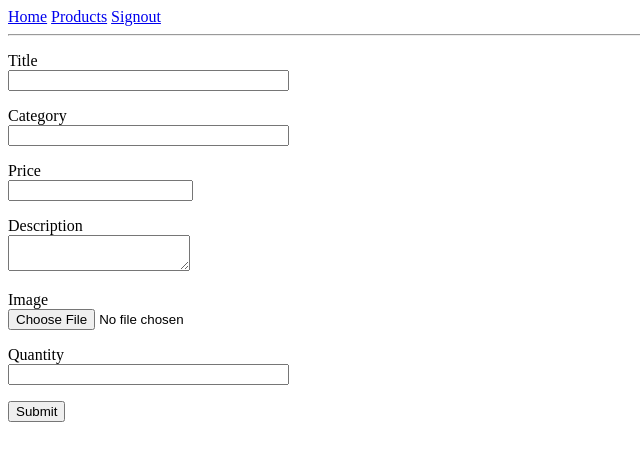
After one commit to hari5347/Online-Store-Management-System, a Flask app: page /products/add in a window 1280 px wide. The commit adds this page. Shown: the top 461 px of the page, without its empty margins (0-640 px from the left). Run offline with Flask 2, Linux system fonts and the light colour scheme; the visitor is signed in with stand-in values (Sample User, id 1); some libraries are stand-ins or nearby versions.

Commit message:
Added products

```diff
--- a/app/forms.py
+++ b/app/forms.py
@@ -1,6 +1,7 @@
 from flask_wtf import FlaskForm
-from wtforms import StringField, PasswordField, BooleanField, SubmitField,TextAreaField
+from wtforms import StringField, PasswordField, BooleanField, SubmitField,TextAreaField,DecimalField
 from wtforms.validators import ValidationError,DataRequired,Email,EqualTo,Length
+from flask_wtf.file import FileField,FileRequired,FileAllowed
 from app.models import User
 
 
@@ -14,10 +15,8 @@ class RegistrationForm(FlaskForm):
     name = StringField('Name',validators=[DataRequired()])
     email = StringField('EmailId',validators=[DataRequired()])
     username = StringField('Username',validators=[DataRequired()])
-    country = StringField('country')
     password = PasswordField('Password',validators=[DataRequired()])
     repassword = PasswordField('Retype Password',validators=[DataRequired(),EqualTo('password')])
-    address = StringField('Address')
     submit = SubmitField('Register')
     def validate_username(self, username):
         user = User.query.filter_by(username=username.data).first()
@@ -28,3 +27,12 @@ class RegistrationForm(FlaskForm):
         user = User.query.filter_by(email=email.data).first()
         if user is not None:
             raise ValidationError('Email address already in use.')
+
+class AddProductForm(FlaskForm):
+    name = StringField('Title',validators=[DataRequired()])
+    category = StringField('Category',validators=[DataRequired()])
+    price = DecimalField('Price',validators=[DataRequired()])
+    description = TextAreaField('Description',validators=[DataRequired(),Length(min=1,max=140)])
+    image = FileField('Image',validators=[FileRequired(),FileAllowed(['jpg','jpeg','png'],'Images only!')])
+    quantity = StringField('Quantity',validators=[DataRequired()])
+    submit = SubmitField('Submit')
--- a/app/models.py
+++ b/app/models.py
@@ -1,6 +1,7 @@
 from app import db,login
 from werkzeug.security import generate_password_hash,check_password_hash
 from flask_login import UserMixin
+from datetime import datetime
 
 class User(db.Model,UserMixin):
     id = db.Column(db.Integer,primary_key=True)
@@ -8,13 +9,22 @@ class User(db.Model,UserMixin):
     name = db.Column(db.String(32))
     email = db.Column(db.String(32),index=True,unique=True)
     password = db.Column(db.String(128))
-    country = db.Column(db.String(16))
-    address = db.Column(db.String(128))
     def set_password(self,password):
         self.password = generate_password_hash(password)
     def check_password(self,password):
         return check_password_hash(self.password,password)
 
+class Product(db.Model):
+    id = db.Column(db.Integer,primary_key=True)
+    name = db.Column(db.String(32))
+    category = db.Column(db.String(32),index=True)
+    price = db.Column(db.Float)
+    description = db.Column(db.String(128))
+    timestamp = db.Column(db.DateTime, index=True, default=datetime.utcnow)
+    image = db.Column(db.String(128))
+    quantity = db.Column(db.Integer)
+
+
 @login.user_loader
 def load_user(id):
     return User.query.get(int(id))
--- a/app/routes.py
+++ b/app/routes.py
@@ -1,8 +1,10 @@
 from app import app,db
-from flask import render_template,url_for,redirect,flash
-from app.forms import LoginForm,RegistrationForm
-from app.models import User
-from flask_login import current_user, login_user,logout_user
+from flask import render_template,url_for,redirect,flash,request
+from app.forms import LoginForm,RegistrationForm,AddProductForm
+from app.models import User,Product
+from flask_login import current_user,login_user,logout_user
+from werkzeug.utils import secure_filename
+import os
 
 @app.route('/')
 @app.route('/index')
@@ -11,7 +13,7 @@ def index():
 
 @app.route('/products')
 def products():
-    products = [{'id':1,'category':'electronics','name':'redmi5A','company':'Xiaomi'}]
+    products = Product.query.all()
     return render_template("products.html",products=products,title='Products')
 
 @app.route('/login',methods=['POST','GET'])
@@ -46,3 +48,20 @@ def register():
         flash('Congratulations, You have registered')
         return redirect(url_for('login'))
     return render_template('register.html',form=form,title='Sign Up')
+
+@app.route('/products/add',methods=['POST','GET'])
+def add_products():
+    if current_user.is_anonymous:
+        return redirect(url_for('login'))
+    form = AddProductForm()
+    if form.validate_on_submit():
+        f = form.image.data
+        filename = secure_filename(f.filename)
+        product = Product(name=form.name.data,category=form.category.data,price=form.price.data,description=form.description.data,image=filename,quantity=form.quantity.data)
+        basedir = os.path.abspath(os.path.dirname(__file__))
+        f.save(os.path.join(basedir,'static',filename))
+        db.session.add(product)
+        db.session.commit()
+        flash('Your product has been added')
+        return redirect(url_for('products'))
+    return render_template('addproduct.html',form=form,title='Add Product')
--- /dev/null
+++ b/app/templates/addproduct.html
@@ -0,0 +1,72 @@
+{% extends 'base.html' %}
+
+
+{% block title %}
+{{ title }}
+{% endblock %}
+
+{% block content %}
+
+<div>
+    <form action="" method='POST' enctype="multipart/form-data" novalidate>
+       {{ form.hidden_tag() }}
+       <p>
+           {{ form.name.label }}<br>
+           {{ form.name(size=32) }}
+           {% if form.name.errors %}
+           {% for error in form.name.errors %}
+           <span style="color: red;">{{ error }}</span>
+           {% endfor %}
+            {% endif %}
+        </p>
+       <p>
+           {{ form.category.label }}<br>
+           {{ form.category(size=32) }}
+           {% if form.category.errors %}
+           {% for error in form.category.errors %}
+           <span style="color: red;">{{ error }}</span>
+           {% endfor %}
+           {% endif %}
+        </p>
+        <p>
+           {{ form.price.label }}<br>
+           {{ form.price(size=32) }}
+            {% if form.price.errors %}
+            {% for error in form.price.errors %}
+           <span style="color: red;">{{ error }}</span>
+            {% endfor %}
+            {% endif %}
+        </p>
+        <p>
+           {{ form.description.label }}<br>
+           {{ form.description(size=32) }}
+           {% if form.description.errors %}
+           {% for error in form.description.errors %}
+           <span style="color: red;">{{ error }}</span>
+           {% endfor %}
+           {% endif %}
+        </p>
+        <p>
+            {{ form.image.label }}<br>
+            {{ form.image(size=32) }}
+            {% if form.image.errors %}
+            {% for error in form.image.errors %}
+            <span style="color: red;">{{ error }}</span>
+            {% endfor %}
+            {% endif %}
+         </p>
+         <p>
+            {{ form.quantity.label }}<br>
+            {{ form.quantity(size=32) }}
+            {% if form.quantity.errors %}
+            {% for error in form.quantity.errors %}
+            <span style="color: red;">{{ error }}</span>
+            {% endfor %}
+            {% endif %}
+         </p>
+        <p>  {{ form.submit() }}</p>
+    </form>
+</div>
+
+
+{% endblock %}
--- a/app/templates/products.html
+++ b/app/templates/products.html
@@ -8,10 +8,13 @@
 {% block content %}
     {% for i in products %}
     <div>
+        <img src="{{ url_for('static',filename=i.image) }}" width="100" height="200"></a>
         <ul>
             <li>Name: {{ i.name }}</li>
-            <li>Company: {{ i.company }}</li>
+            <li>Description: {{ i.description }}</li>
             <li>Category: <a href="">{{ i.category}}</a></li>
+            <li>Price: {{ i.price }}</li>
+            <li>Date added: {{ i.timestamp }}</li>
         </ul>
     </div>
     {% endfor %}
```
Also changed, not shown: app/templates/register.html (+3 -11 lines), 1 other file.
